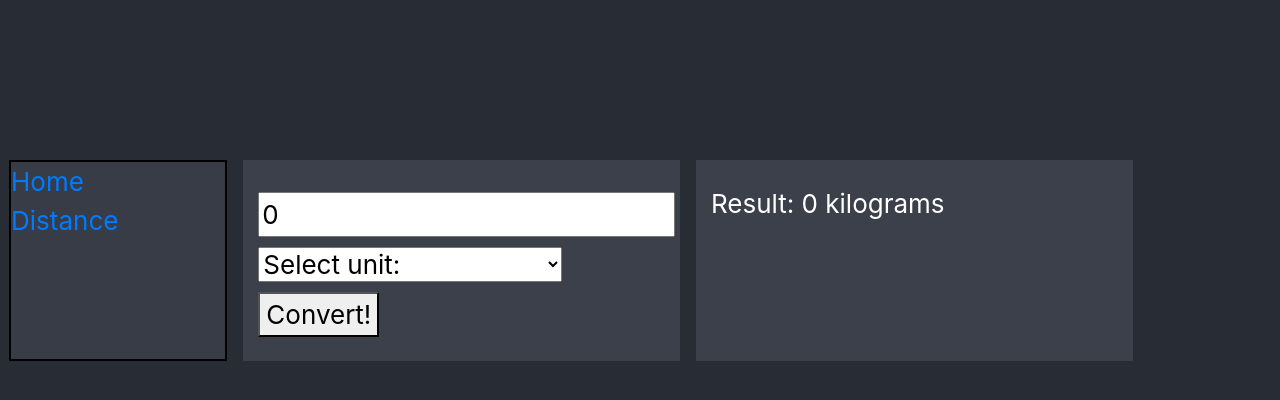
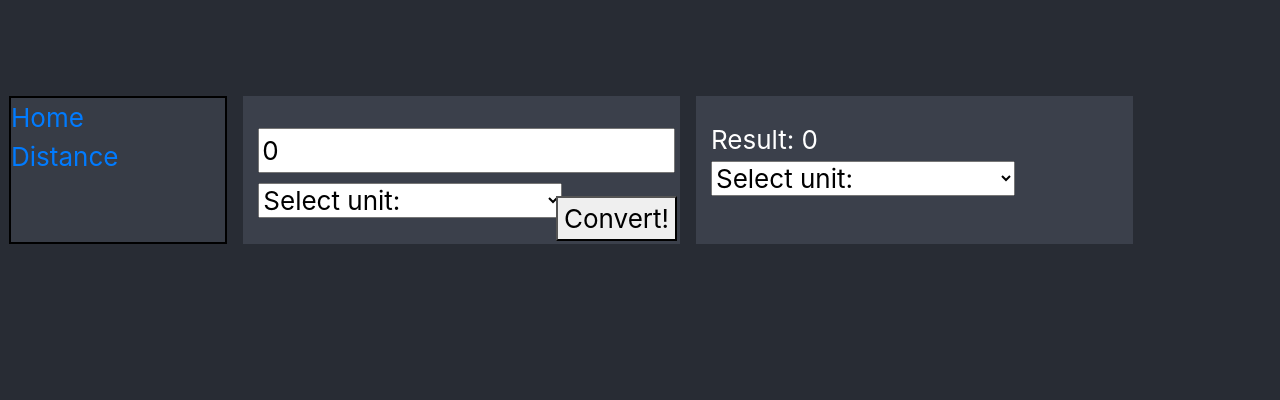
Before and after one commit to LNoeltner1/the_everything_calculator, a React (Create React App) app in the folder client/: page /Distance in a window 1280 px wide. Shown: the top 400 px of the page. Built offline with nearby package versions, Linux system fonts and the light colour scheme.

Commit message:
added both dropdown menus, working on getting selection to factor into result

```diff
--- a/client/src/App.css
+++ b/client/src/App.css
@@ -26,7 +26,7 @@
   max-width: 200px;
 }
 .resultBox, .inputBox, .sideBar{
-  margin-top: 20vh;
+  margin-top: 12vh;
   margin-right: 2vh;
 }
 .inputBox, .resultBox {
@@ -37,3 +37,8 @@
 #userInput, .inputMenu, .convertBtn {
   margin-top: 1vh;
 }
+.convertBtn {
+  position: absolute;
+  bottom: 3px;
+  right: 3px;
+}
--- a/client/src/pages/Distance.jsx
+++ b/client/src/pages/Distance.jsx
@@ -6,6 +6,8 @@ import "../App.css";
 
 const Distance = () => {
     const [inputValue, setInputValue] = useState(Number);
+    const [inputUnit, setInputUnit] = useState(String);
+    const [outputUnit, setOutputUnit] = useState(String);
     const [result, setResult] = useState(Number);
 
 
@@ -15,12 +17,38 @@ const Distance = () => {
         let { value } = e.target;
         setInputValue(value);
     }
-    const poundsToKilos = (e) => {
+    //conversion math
+    const kilometersToMiles = (e) => {
         e.preventDefault();
-        setResult(inputValue * .45);
+        setResult(inputValue / 1.609);
+    }
+    const milesToKilometers = (e) => {
+        e.preventDefault();
+        setResult(inputValue * 1.609);
+    }
+    //handling unit changes
+    const handleInputUnitChange = (e) => {
+        e.preventDefault();
+        let { originUnit } = e.target;
+        setInputUnit(originUnit);
+    }
+    const handleOutputUnitChange = (e) => {
+        e.preventDefault();
+        let { resultUnit } = e.target;
+        setOutputUnit(resultUnit);
+    }
 
+    const handleConvert = (e) => {
+        e.preventDefault();
+        if (inputUnit == "kilometers" && outputUnit == "miles") {
+            kilometersToMiles();
+        } else if (inputUnit == "miles" && outputUnit == "kilometers") {
+            milesToKilometers();
+        } else {
+            console.log("you done goofed");
+        }
+    }
 
-    }
     return (
         <div className="row">
             {/* <div className="col-md-1"></div> */}
@@ -29,7 +57,29 @@ const Distance = () => {
                 {/* <div className="row"> */}
                     <input id="userInput" type="text" name="number" value={inputValue} onChange={handleInputChange}/>
                     <div className="select inputMenu">
-                        <select>
+                        <select name="unitInput" onChange={handleInputUnitChange}>
+                            <option value="0">Select unit:</option>
+                            <option value="inches">inches</option>
+                            <option value="feet">feet</option>
+                            <option value="yards">yards</option>
+                            <option value="miles">miles</option>
+                            <option value="millimeters">millimeters</option>
+                            <option value="centimeters">centimeters</option>
+                            <option value="meters">meters</option>
+                            <option value="kilometers">kilometers</option>
+                            <option value="nauticalMiles">nautical miles</option>
+                            <option value="lightYears">light-years</option>
+                            <option value="astronomicalUnit">Astronomical Unit (AU)</option>
+                        </select>
+                    </div>
+                    <button className="convertBtn" onClick={handleConvert}>Convert!</button>
+                {/* </div> */}
+
+
+            </div>
+            <div className="col-md-4 resultBox">Result: {result}
+                <div className="select outputMenu">
+                    <select name="unitOutput" onChange={handleOutputUnitChange}>
                         <option value="0">Select unit:</option>
                         <option value="1">inches</option>
                         <option value="2">feet</option>
@@ -45,12 +95,7 @@ const Distance = () => {
                         <option value="12">Volvo</option>
                     </select>
                 </div>
-                    <button className="convertBtn" onClick={poundsToKilos}>Convert!</button>
-                {/* </div> */}
-
-
             </div>
-            <div className="col-md-4 resultBox">Result: {result} kilograms</div>
         </div>
     );
 };
```
Lines whose indentation alone changed are shown as unchanged.
